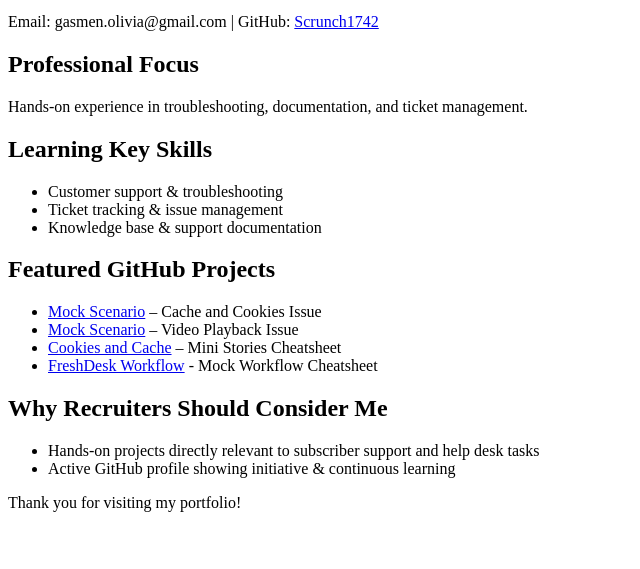
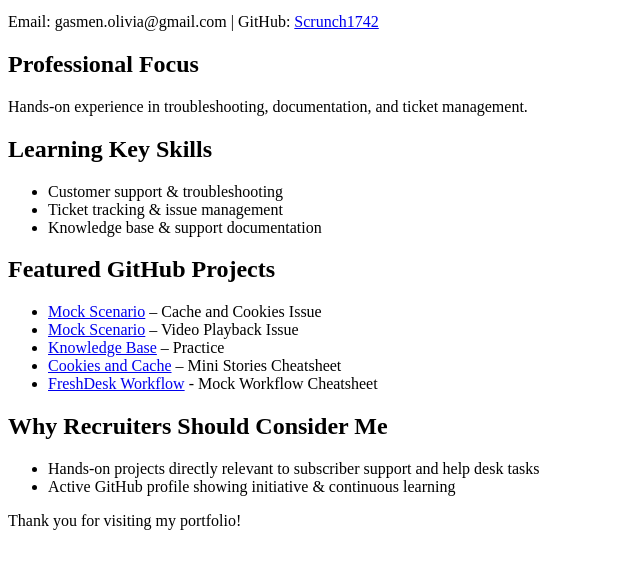
Before and after one commit to Scrunch1742/HelpDeskTraining, a plain HTML site: page index.html in a window 1280 px wide. Shown: the part 101-670 px from the top of the page, without its empty margins (0-640 px from the left). Drawn offline with Linux system fonts and the light colour scheme.

Commit message:
Update index.html

```diff
--- a/index.html
+++ b/index.html
@@ -34,6 +34,7 @@
 
       <li><a href="https://scrunch1742.github.io/HelpDeskTraining/mock-scenario.html" target="_blank">Mock Scenario</a> – Cache and Cookies Issue</li>
       <li><a href="https://scrunch1742.github.io/HelpDeskTraining/video-playback.html" target="_blank">Mock Scenario</a> – Video Playback Issue</li>
+      <li><a href="https://scrunch1742.github.io/HelpDeskTraining/loginhelp.png" target="_blank">Knowledge Base</a> – Practice</li>
       <li><a href="https://scrunch1742.github.io/HelpDeskTraining/cookies-caches-stories.html" target="_blank">Cookies and Cache</a> – Mini Stories Cheatsheet</li>
       <li><a href="https://scrunch1742.github.io/HelpDeskTraining/workflow-cheatsheet.html" target="_blank">FreshDesk Workflow</a> - Mock Workflow Cheatsheet</li>
       </ul>
```
